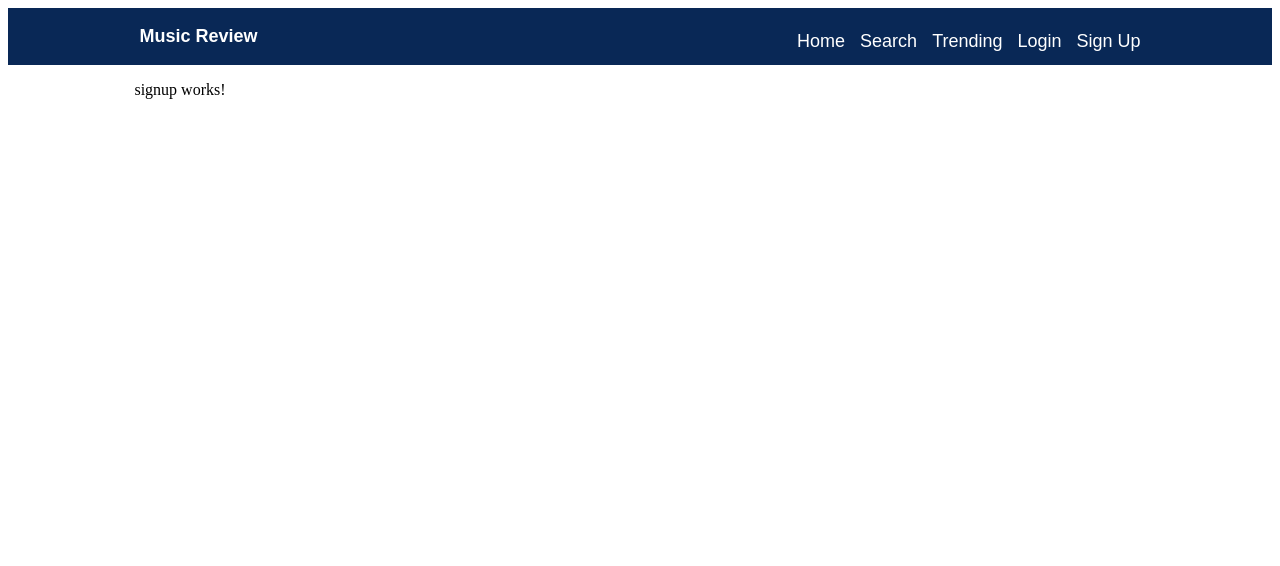
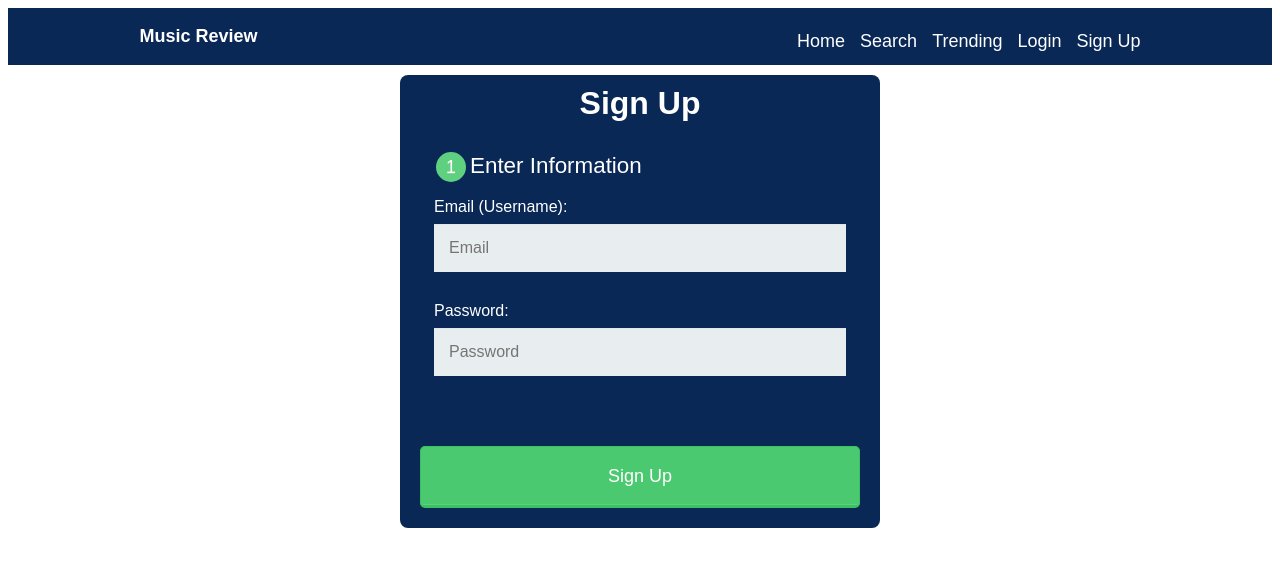
Before and after one commit to tejasvi1397/Boom-Box-Music-Review-Wesbite, an Angular app in the folder MusicWeb/: page /signup in a window 1280 px wide. Shown: the top 566 px of the page. Built offline with nearby package versions, Linux system fonts and the light colour scheme.

Commit message:
add post functionality for signup user in angular

```diff
--- a/MusicWeb/src/app/http.service.ts
+++ b/MusicWeb/src/app/http.service.ts
@@ -1,5 +1,6 @@
 import { Injectable } from '@angular/core';
 import { HttpClient, HttpHeaders } from '@angular/common/http';
+import { Observable } from 'rxjs';
 
 @Injectable({
   providedIn: 'root'
@@ -12,4 +13,12 @@ export class HttpService {
     return this.http.get('http://localhost:8080/api/open/song')
   }
 
+  post_signup_user(user_details): Observable<object>{
+    return this.http.post('http://localhost:8080/api/secure/register', user_details, {
+      headers: new HttpHeaders({
+        'Content-Type': 'application/json'
+      })
+    });
+  }
+
 }
--- a/MusicWeb/src/app/signup/signup.component.css
+++ b/MusicWeb/src/app/signup/signup.component.css
@@ -0,0 +1,100 @@
+*, *:before, *:after {
+    -moz-box-sizing: border-box;
+    -webkit-box-sizing: border-box;
+    box-sizing: border-box;
+  }
+  .signup{
+    color: #FFF;
+    font-family: 'Nunito', sans-serif;
+  }
+  body {
+    font-family: 'Nunito', sans-serif;
+    color: #384047;
+  }
+
+  form {
+    max-width: 300px;
+    margin: 10px auto;
+    padding: 10px 20px;
+    background: #092856;
+    border-radius: 8px;
+  }
+
+  h1 {
+    margin: 0 0 30px 0;
+    text-align: center;
+  }
+
+input[type="email"],
+input[type="password"]
+{
+  background: rgba(255,255,255,0.1);
+  border: none;
+  font-size: 16px;
+  height: auto;
+  margin: 0;
+  outline: 0;
+  padding: 15px;
+  width: 100%;
+  background-color: #e8eeef;
+  color: #8a97a0;
+  box-shadow: 0 1px 0 rgba(0,0,0,0.03) inset;
+  margin-bottom: 30px;
+}
+
+button {
+    padding: 19px 39px 18px 39px;
+    color: #FFF;
+    background-color: #4bc970;
+    font-size: 18px;
+    text-align: center;
+    font-style: normal;
+    border-radius: 5px;
+    width: 100%;
+    border: 1px solid #3ac162;
+    border-width: 1px 1px 3px;
+    box-shadow: 0 -1px 0 rgba(255,255,255,0.1) inset;
+    margin-bottom: 10px;
+  }
+
+  fieldset {
+    margin-bottom: 30px;
+    border: none;
+  }
+
+  legend {
+    font-size: 1.4em;
+    margin-bottom: 10px;
+  }
+
+  label {
+    display: block;
+    margin-bottom: 8px;
+  }
+
+  label.light {
+    font-weight: 300;
+    display: inline;
+  }
+
+  .number {
+    background-color: #5fcf80;
+    color: #fff;
+    height: 30px;
+    width: 30px;
+    display: inline-block;
+    font-size: 0.8em;
+    margin-right: 4px;
+    line-height: 30px;
+    text-align: center;
+    text-shadow: 0 1px 0 rgba(255,255,255,0.2);
+    border-radius: 100%;
+  }
+
+  @media screen and (min-width: 480px) {
+
+    form {
+      max-width: 480px;
+    }
+
+  }
--- a/MusicWeb/src/app/signup/signup.component.html
+++ b/MusicWeb/src/app/signup/signup.component.html
@@ -1 +1,16 @@
-<p>signup works!</p>
+<div class="signup">
+        <form method="POST">
+
+        <h1>Sign Up</h1>
+
+        <fieldset>
+          <legend><span class="number">1</span>Enter Information</legend>
+          <label>Email (Username):</label>
+          <input type="email" [(ngModel)]="Email" id="signup_email" placeholder="Email" [ngModelOptions]="{standalone: true}">
+
+          <label>Password:</label>
+          <input type="password" [(ngModel)]="Password" id="signup_password" placeholder="Password" [ngModelOptions]="{standalone: true}">
+        </fieldset>
+        <button routerLink="/" (click)="signup_user()">Sign Up</button>
+      </form>
+  </div>
--- a/MusicWeb/src/app/signup/signup.component.ts
+++ b/MusicWeb/src/app/signup/signup.component.ts
@@ -1,4 +1,5 @@
 import { Component, OnInit } from '@angular/core';
+import { HttpService } from '../http.service';
 
 @Component({
   selector: 'app-signup',
@@ -7,9 +8,22 @@ import { Component, OnInit } from '@angular/core';
 })
 export class SignupComponent implements OnInit {
 
-  constructor() { }
+  signup_user_data: Object;
+  Email: string;
+  Password: string;
 
-  ngOnInit() {
+  constructor(private _http: HttpService) { }
+
+  ngOnInit() {}
+  signup_user(){
+    let user_details = {
+      Email: this.Email,
+      Password: this.Password
+    };
+    this._http.post_signup_user(JSON.stringify(user_details)).subscribe(data => {
+      this.signup_user_data = data
+      console.log(data);
+    })
   }
 
 }
--- a/MusicWeb/src/app/trending/trending.component.css
+++ b/MusicWeb/src/app/trending/trending.component.css
@@ -0,0 +1,24 @@
+ul {
+    list-style-type: none;
+    margin: 0;
+    padding: 0;
+    display: flex;
+    flex-wrap: wrap;
+}
+li {
+    background: rgb(238, 238, 238);
+    padding: 1em;
+    margin-right: 10px;
+    width: 20%;
+    height: 240px;
+    margin-bottom: 1em;
+    display: flex;
+    flex-direction: column;
+}
+/* p {
+    margin: 0;
+} */
+p.Song {
+    font-weight: bold;
+    font-size: 1.2rem;
+}
```
